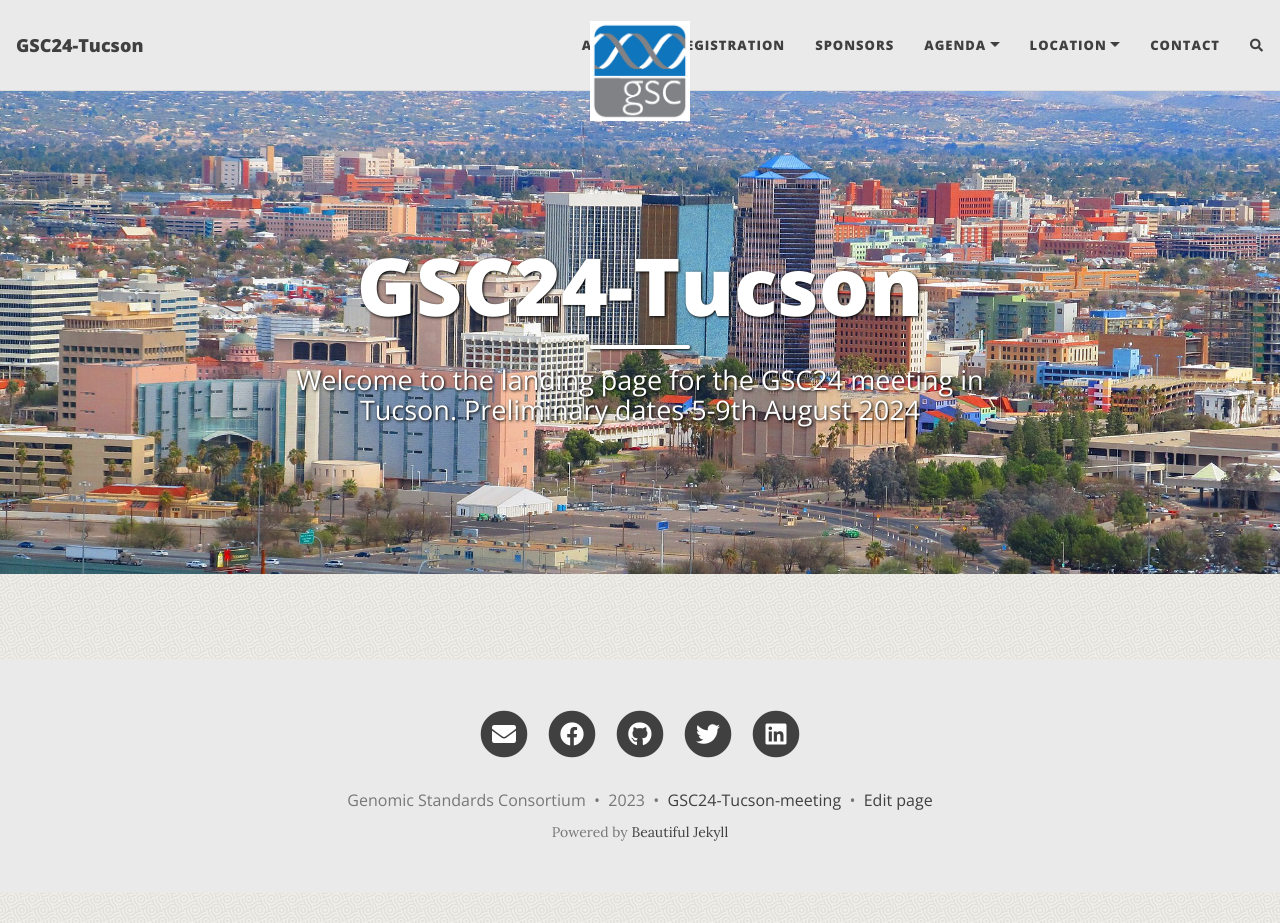
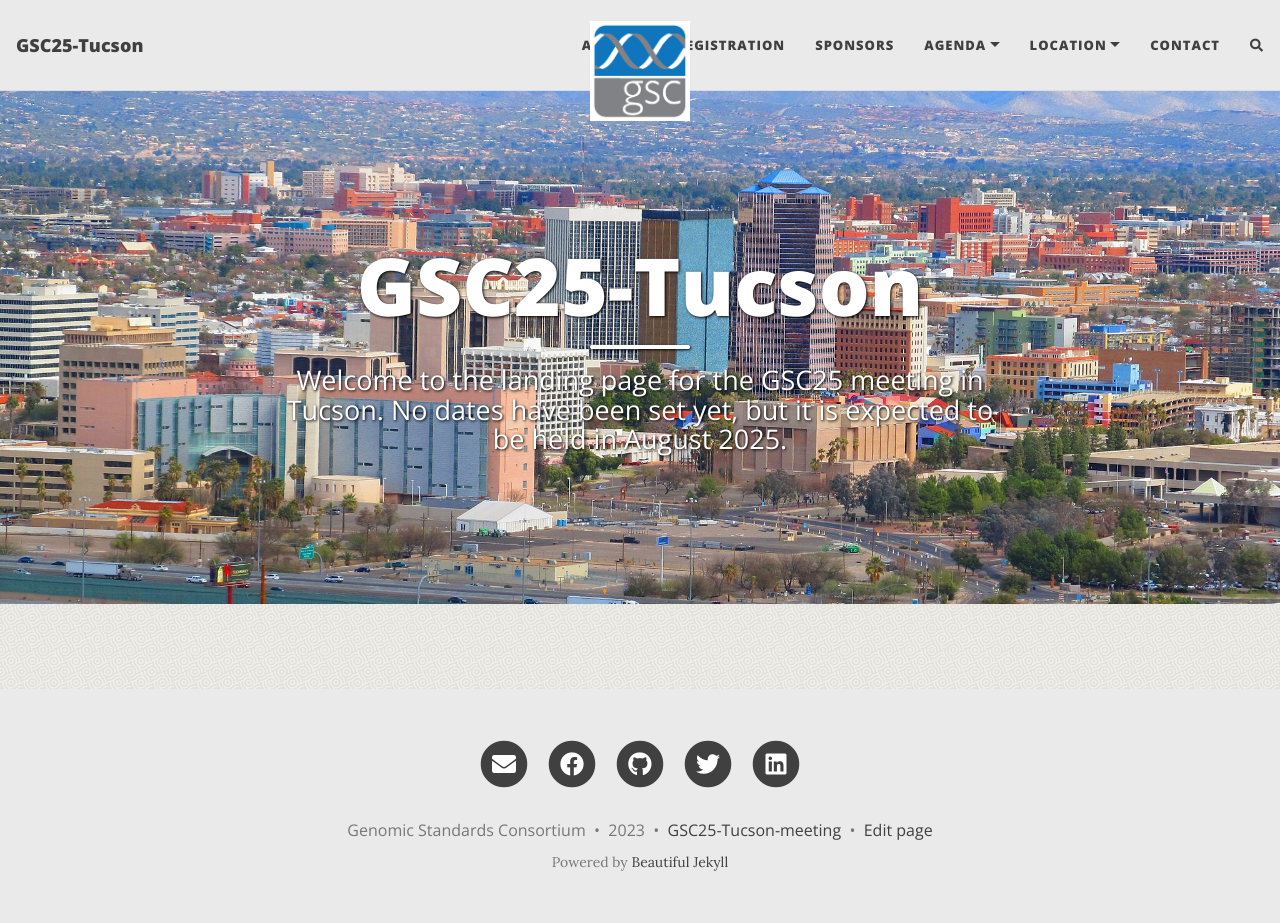
Before and after one commit to GenomicsStandardsConsortium/GSC24-Tucson, a Jekyll site: the page built from index.html, in a window 1280 px wide and 923 px high. Built offline with Jekyll 4.4.1, drawn with Linux system fonts in a browser that asks for light colours; nearby versions of some CDN libraries; the list of posts is cut into pages by our own code; comment, search, counter and statistics services are not loaded.

Commit message:
updated 24 to be 25 in various places

```diff
--- a/_config.yml
+++ b/_config.yml
@@ -10,7 +10,7 @@
 ############################
 
 # Name of website
-title: GSC24-Tucson
+title: GSC25-Tucson
 
 # Your name to show in the footer
 author: Genomic Standards Consortium
@@ -60,7 +60,7 @@ round-avatar: false
 # You can change the order that they show up on the page by changing the order here.
 # Uncomment the links you want to show and add your information to each one.
 social-network-links:
-  email: "gsc24-tucson@googlegroups.com"
+  email: "gsc25-tucson@googlegroups.com"
 #  rss: true  # remove this line if you don't want to show an RSS link at the bottom
   facebook: Genomic Standards Consortium ( GSC)
   github: GenomicsStandardsConsortium
@@ -106,7 +106,7 @@ share-links-active:
 
 # How to display the link to your website in the footer
 # Remove this if you don't want a link in the footer
-url-pretty: "GSC24-Tucson-meeting"
+url-pretty: "GSC25-Tucson-meeting"
 
 # Excerpt word length - Truncate the excerpt of each post on the feed page to the specified number of words
 excerpt_length: 50
--- a/index.html
+++ b/index.html
@@ -1,7 +1,7 @@
 ---
 layout: page
-title: GSC24-Tucson
-subtitle: Welcome to the landing page for the GSC24 meeting in Tucson. Preliminary dates 5-9th August 2024
+title: GSC25-Tucson
+subtitle: Welcome to the landing page for the GSC25 meeting in Tucson. No dates have been set yet, but it is expected to be held in August 2025.
 cover-img: /assets/img/View_of_Tucson_from_Sentinel_Peak_2.jpg
 share-img: /assets/img/gsc_logo_sml.png
 ---
```
Also changed, not shown: pages/contact.md (+1 -1 lines).
